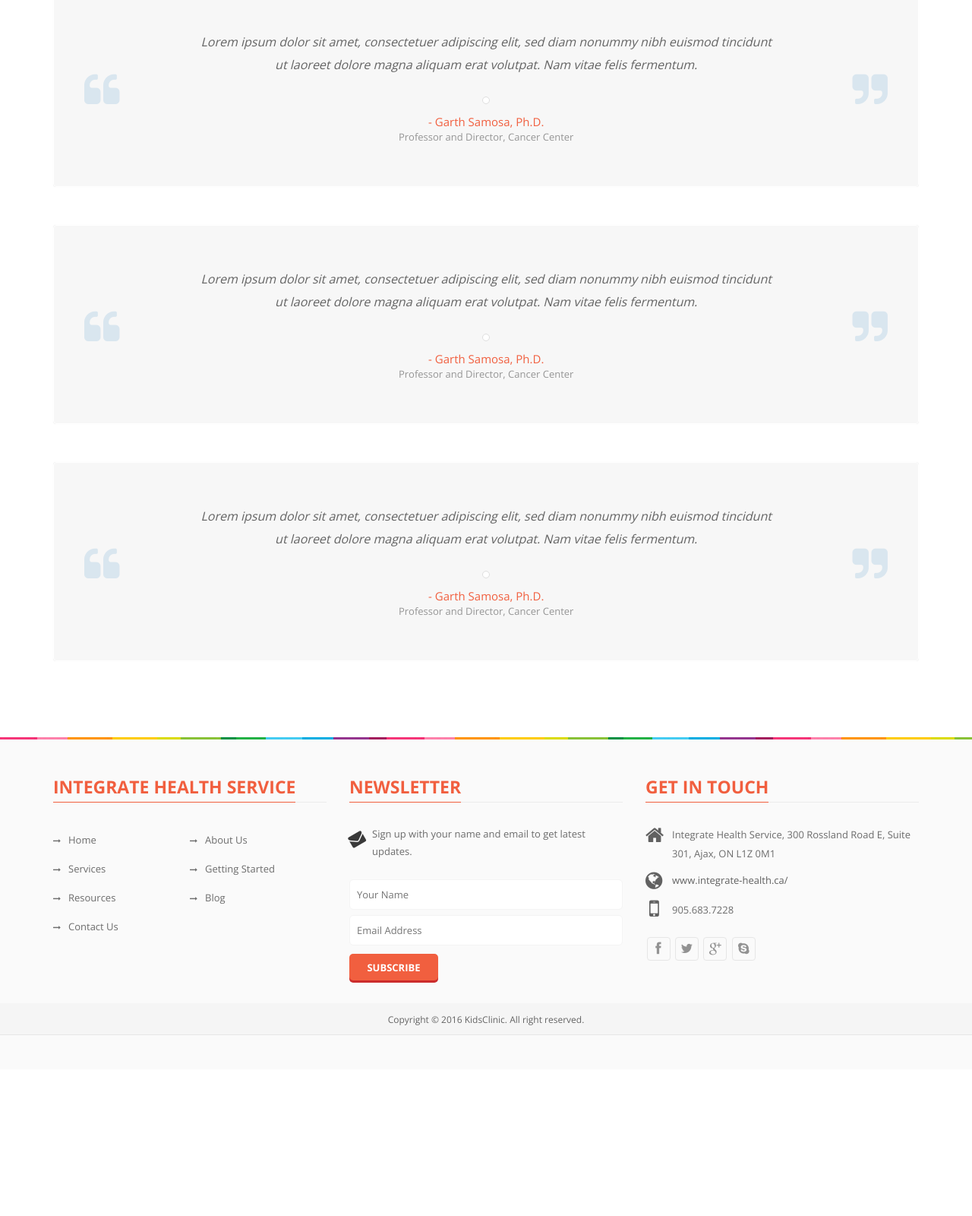
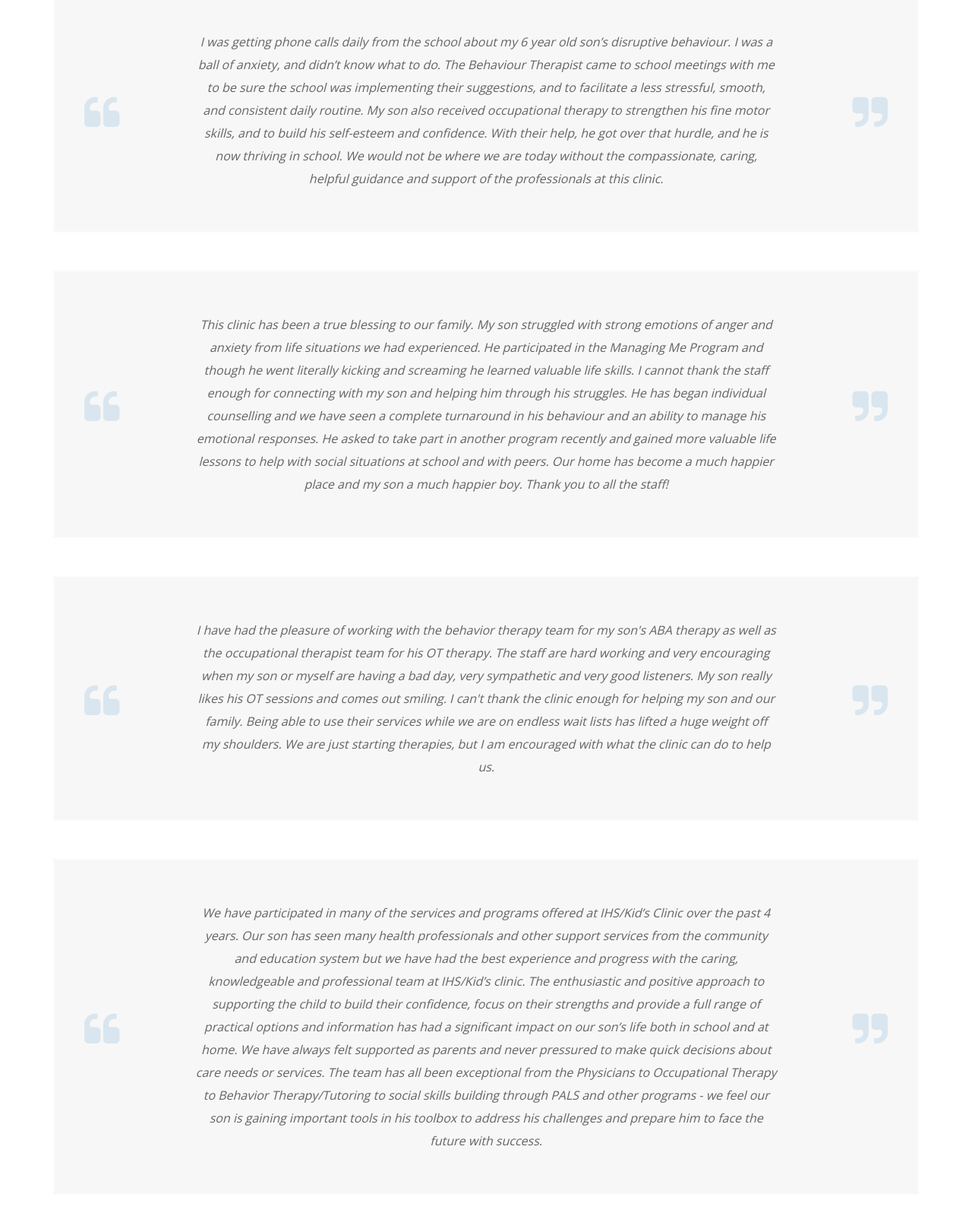
Before and after one commit to syedrab/integrate, a plain HTML site: page about-testimonials.html in a window 1280 px wide. Shown: the part 560-2160 px from the top of the page at 76% size. Before the commit the page ends 1967 px from the top, so only its background shows below. Drawn offline with nearby package versions, Linux system fonts and the light colour scheme.

Commit message:
Testimonials
Testimonial section completed

```diff
--- a/about-testimonials.html
+++ b/about-testimonials.html
@@ -210,9 +210,12 @@
 						<div class="owl-carousel text-carousel">
 							<div class="item">
 								<div class="testimonials3-content">
-									<p><i>Lorem ipsum dolor sit amet, consectetuer adipiscing elit, sed diam nonummy nibh euismod tincidunt ut laoreet dolore magna aliquam erat volutpat. Nam vitae felis fermentum.</i></p>
-									<img src="images/patient-img.png" class="img-circle img-thumbnail" alt="" title="">
-									<p class="testimonials3-patient-detail"><span>- Garth Samosa, Ph.D.</span>Professor and Director, Cancer Center</p>
+									<p><i>I was getting phone calls daily from the school about my 6 year old son’s disruptive behaviour. I was a ball of anxiety, and didn’t know what to do.  The Behaviour Therapist came to school meetings with me to be sure the school was implementing their
+suggestions, and to facilitate a less stressful, smooth, and consistent daily routine.  My son also received
+occupational therapy to strengthen his fine motor skills, and to build his self-esteem and confidence.  With their help, he got over that hurdle, and he is now thriving in school.  We would not be where we are today without the compassionate, caring, helpful guidance and support of the professionals at this clinic.
+</i></p>
+									<!--img src="images/patient-img.png" class="img-circle img-thumbnail" alt="" title="">
+									<p class="testimonials3-patient-detail"><span>- Garth Samosa, Ph.D.</span>Professor and Director, Cancer Center</p-->
 								</div>
 
 							</div>
@@ -224,9 +227,11 @@
 						<div class="owl-carousel text-carousel">
 							<div class="item">
 								<div class="testimonials3-content">
-									<p><i>Lorem ipsum dolor sit amet, consectetuer adipiscing elit, sed diam nonummy nibh euismod tincidunt ut laoreet dolore magna aliquam erat volutpat. Nam vitae felis fermentum.</i></p>
-									<img src="images/patient-img.png" class="img-circle img-thumbnail" alt="" title="">
-									<p class="testimonials3-patient-detail"><span>- Garth Samosa, Ph.D.</span>Professor and Director, Cancer Center</p>
+									<p><i>This clinic has been a true blessing to our family.  My son struggled with strong emotions of anger and anxiety from life situations we had experienced. He participated in the Managing Me Program and though he went literally kicking and screaming he learned valuable life skills.  I cannot thank the staff enough for connecting with my son and helping him through his struggles.
+He has began individual counselling and we have seen a complete turnaround in his behaviour and an ability to manage his emotional responses.  He asked to take part in another program recently and gained more valuable life lessons to help with social situations at school and with peers.  Our home has become a much happier place and my son a much happier boy.  Thank you to all the staff!
+</i></p>
+									<!--img src="images/patient-img.png" class="img-circle img-thumbnail" alt="" title="">
+									<p class="testimonials3-patient-detail"><span>- Garth Samosa, Ph.D.</span>Professor and Director, Cancer Center</p-->
 								</div>
 
 							</div>
@@ -238,15 +243,31 @@
 						<div class="owl-carousel text-carousel">
 							<div class="item">
 								<div class="testimonials3-content">
-									<p><i>Lorem ipsum dolor sit amet, consectetuer adipiscing elit, sed diam nonummy nibh euismod tincidunt ut laoreet dolore magna aliquam erat volutpat. Nam vitae felis fermentum.</i></p>
-									<img src="images/patient-img.png" class="img-circle img-thumbnail" alt="" title="">
-									<p class="testimonials3-patient-detail"><span>- Garth Samosa, Ph.D.</span>Professor and Director, Cancer Center</p>
+									<p><i>I have had the pleasure of working with the behavior therapy team for my son's ABA therapy as well as the occupational therapist team for his OT therapy. The staff are hard working and very encouraging when my son or myself are having a bad day, very sympathetic and very good listeners. My son really likes his OT sessions and comes out smiling. I can't thank the clinic enough for helping my son and our family. Being able to use their services while we are on endless wait lists has lifted a huge weight off my shoulders. We are just starting therapies, but I am encouraged with what the clinic can do to help us.</i></p>
+									<!--img src="images/patient-img.png" class="img-circle img-thumbnail" alt="" title="">
+									<p class="testimonials3-patient-detail"><span>- Garth Samosa, Ph.D.</span>Professor and Director, Cancer Center</p-->
 								</div>
 
 							</div>
 						</div>
 						<span class="fa fa-quote-right pull-right"></span>
 					</div>
+					<div class="testimonials3 text-center">
+						<span class="fa fa-quote-left pull-left"></span>
+						<div class="owl-carousel text-carousel">
+							<div class="item">
+								<div class="testimonials3-content">
+									<p><i>We have participated in many of the services and programs offered at IHS/Kid’s Clinic over the past 4 years. Our son has seen many health professionals and other support services from the community and education system but we have had the best experience and progress with the caring, knowledgeable and professional team at IHS/Kid’s clinic.  The enthusiastic and positive approach to supporting the child to build their confidence, focus on their strengths and provide a full range of practical options and information has had a significant impact on our son’s life both in school and at home. We have always felt supported as parents and never pressured to make quick decisions about care needs or services. The team has all been exceptional from the Physicians to Occupational Therapy to Behavior Therapy/Tutoring to social skills building through PALS and other programs - we feel our son is gaining important tools in his toolbox to address his challenges and prepare him to face the future with success. </i></p>
+									<!--img src="images/patient-img.png" class="img-circle img-thumbnail" alt="" title="">
+									<p class="testimonials3-patient-detail"><span>- Garth Samosa, Ph.D.</span>Professor and Director, Cancer Center</p-->
+								</div>
+
+							</div>
+						</div>
+						<span class="fa fa-quote-right pull-right"></span>
+					</div>
+
+
 				</div>
 			</div>
 
```
Also changed, not shown: index.html (+14 -9 lines).
